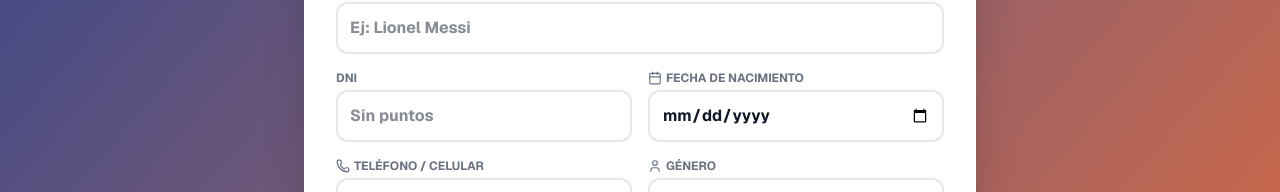
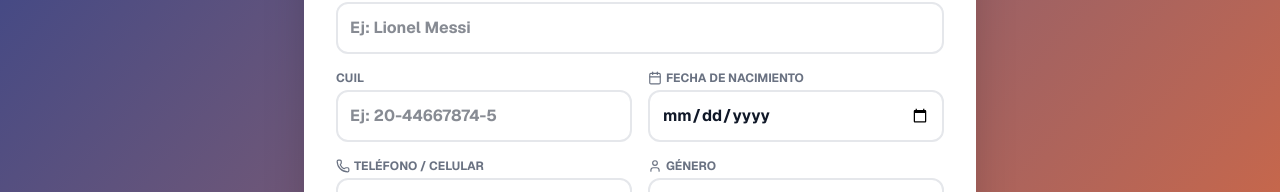
Before and after one commit to murakamifranco-code/Club-La-Cantera, a Next.js app: page /portal/register in a window 1280 px wide. Shown: the part 500-692 px from the top of the page. Built offline with nearby package versions, Linux system fonts and the light colour scheme; no server answers.

Commit message:
refactor: reemplazo de DNI por CUIL en formulario de registro

```diff
--- a/src/app/portal/register/page.tsx
+++ b/src/app/portal/register/page.tsx
@@ -10,7 +10,7 @@ export default function Register() {
   const router = useRouter()
 
   const [formData, setFormData] = useState({
-      email: '', password: '', name: '', dni: '', phone: '',
+      email: '', password: '', name: '', cuil: '', phone: '',
       birth_date: '', address: '', gender: '',
       emergency_contact_name: '', emergency_contact: '', medical_notes: ''
   })
@@ -46,7 +46,7 @@ export default function Register() {
           id: authData.user.id,
           email: formData.email,
           name: formData.name,
-          dni: formData.dni,
+          cuil: formData.cuil,
           phone: formData.phone,
           role: 'player',
           status: 'active',
@@ -136,8 +136,8 @@ export default function Register() {
               </div>
               <div className="grid grid-cols-1 md:grid-cols-2 gap-4">
                 <div>
-                    <label className="block text-xs font-bold text-gray-500 uppercase mb-1">DNI</label>
-                    <input type="number" required className="w-full p-3 border-2 border-gray-200 rounded-xl focus:border-indigo-500 outline-none font-bold text-gray-900" placeholder="Sin puntos" value={formData.dni} onChange={(e) => setFormData({...formData, dni: e.target.value})} />
+                    <label className="block text-xs font-bold text-gray-500 uppercase mb-1">CUIL</label>
+                    <input type="text" required className="w-full p-3 border-2 border-gray-200 rounded-xl focus:border-indigo-500 outline-none font-bold text-gray-900" placeholder="Ej: 20-44667874-5" value={formData.cuil} onChange={(e) => setFormData({...formData, cuil: e.target.value})} />
                 </div>
                 <div>
                     <label className="block text-xs font-bold text-gray-500 uppercase mb-1 flex items-center gap-1"><Calendar size={14}/> Fecha de Nacimiento</label>
```
